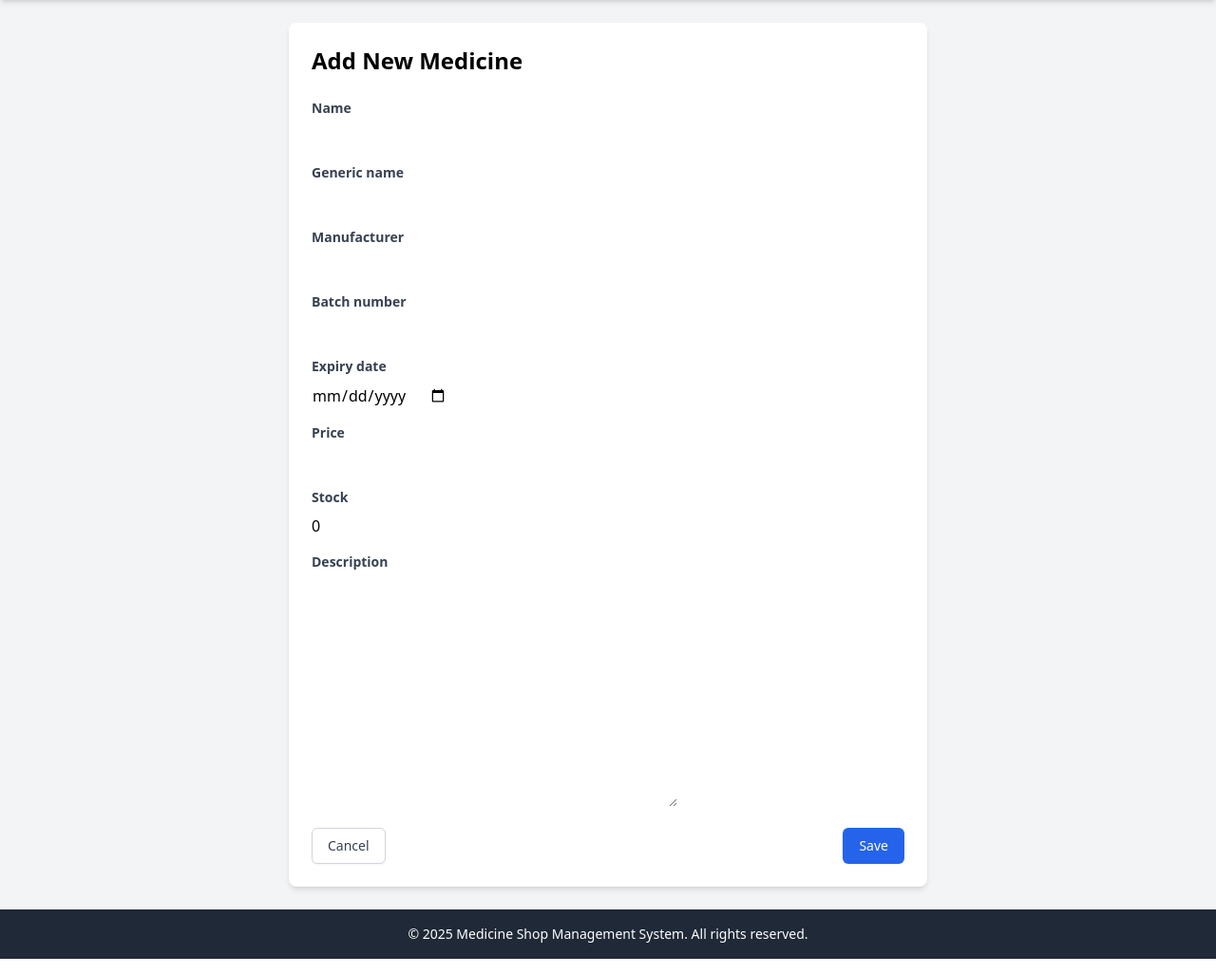
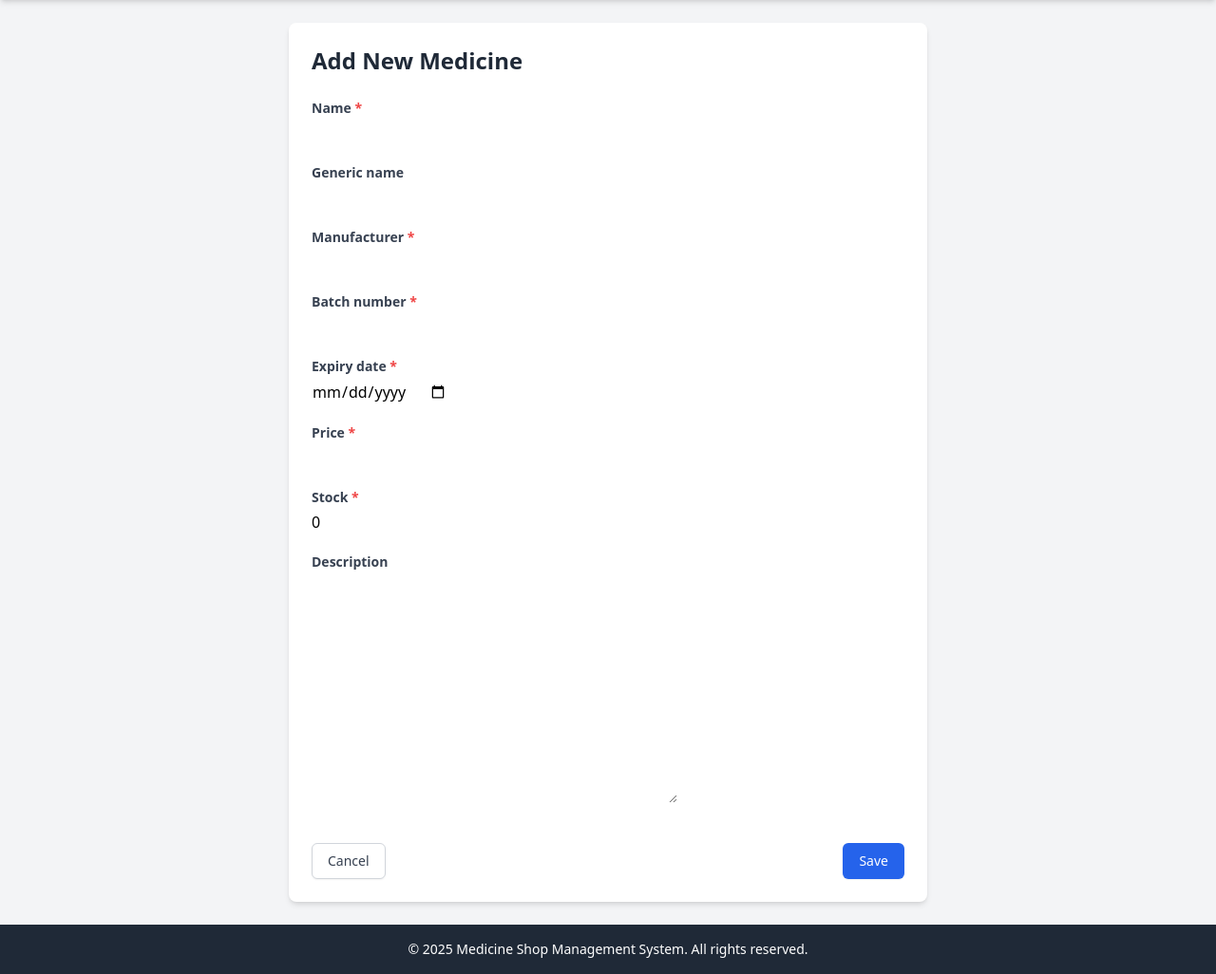
Before and after one commit to Tanvir-yzu/medicine_shop, a Django app: page /medicine/new/ in a window 1280 px wide. Shown: the part 60-1086 px from the top of the page at 95% size. Run offline with Django 5.2, Linux system fonts and the light colour scheme; the visitor is signed in with stand-in values (Sample User, id 1); some libraries are stand-ins or nearby versions.

Commit message:
feat(templates): add dark mode support to medicine form
- Implement dark mode styling for form elements and containers
- Add dark mode variants for text, backgrounds, and borders
- Include custom styling for form inputs to ensure dark mode compatibility
- Improve form layout and spacing for better readability

```diff
--- a/medicines/templates/medicines/medicine_form.html
+++ b/medicines/templates/medicines/medicine_form.html
@@ -3,41 +3,68 @@
 {% block title %}{{ title }}{% endblock %}
 
 {% block content %}
-<div class="max-w-2xl mx-auto bg-white p-6 rounded-lg shadow-md">
-    <h2 class="text-2xl font-bold mb-6">{{ title }}</h2>
+<div class="max-w-2xl mx-auto bg-white dark:bg-gray-800 p-6 rounded-lg shadow-md">
+  <h2 class="text-2xl font-bold mb-6 text-gray-800 dark:text-gray-100">{{ title }}</h2>
 
   {% if scanned_data %}
-        <div class="bg-blue-50 border-l-4 border-blue-500 text-blue-700 p-4 mb-6" role="alert">
+    <div class="bg-blue-50 dark:bg-blue-900/30 border-l-4 border-blue-500 text-blue-700 dark:text-blue-300 p-4 mb-6 rounded">
       <p class="font-bold">New Medicine Detected</p>
-            <p>The scanned code "{{ scanned_data }}" was not found. We've pre-filled the form with the data we could parse. Please review and complete the information.</p>
+      <p class="text-sm mt-1">
+        The scanned code <strong>{{ scanned_data }}</strong> was not found.
+        We pre-filled the form with the data we could parse. Please review and complete the information.
+      </p>
     </div>
   {% endif %}
 
-    <form method="post">
+  <form method="post" class="space-y-5">
     {% csrf_token %}
     {{ form.non_field_errors }}
-        <div class="space-y-4">
+
     {% for field in form %}
       <div>
-                    <label for="{{ field.id_for_label }}" class="block text-gray-700 text-sm font-bold mb-2">{{ field.label }}</label>
+        <label for="{{ field.id_for_label }}"
+               class="block text-gray-700 dark:text-gray-200 text-sm font-semibold mb-1">
+          {{ field.label }}
+          {% if field.field.required %}<span class="text-red-500">*</span>{% endif %}
+        </label>
+
+        {% if field.field.widget.input_type == 'select' %}
           {{ field }}
+        {% elif field.field.widget.input_type == 'textarea' %}
+          {{ field }}
+        {% else %}
+          {{ field }}
+        {% endif %}
+
         {% if field.errors %}
           <p class="text-red-500 text-xs mt-1">{{ field.errors.0 }}</p>
         {% endif %}
         {% if field.help_text %}
-                        <p class="text-gray-500 text-xs mt-1">{{ field.help_text }}</p>
+          <p class="text-gray-500 dark:text-gray-400 text-xs mt-1">{{ field.help_text }}</p>
         {% endif %}
       </div>
     {% endfor %}
-        </div>
-        <div class="flex items-center justify-between pt-4">
-            <a href="{% url 'medicine_list' %}" class="inline-flex items-center px-4 py-2 border border-gray-300 rounded-md shadow-sm text-sm font-medium text-gray-700 bg-white hover:bg-gray-50">
+
+    <div class="flex flex-col sm:flex-row sm:items-center sm:justify-between gap-3 pt-4">
+      <a href="{% url 'medicine_list' %}"
+         class="inline-flex justify-center items-center px-4 py-2 border border-gray-300 dark:border-gray-600 rounded-md shadow-sm text-sm font-medium text-gray-700 dark:text-gray-200 bg-white dark:bg-gray-700 hover:bg-gray-50 dark:hover:bg-gray-600 transition">
         Cancel
       </a>
-            <button type="submit" class="inline-flex items-center px-4 py-2 border border-transparent rounded-md shadow-sm text-sm font-medium text-white bg-blue-600 hover:bg-blue-700">
+      <button type="submit"
+              class="inline-flex justify-center items-center px-4 py-2 border border-transparent rounded-md shadow-sm text-sm font-medium text-white bg-blue-600 hover:bg-blue-700 focus:outline-none focus:ring-2 focus:ring-offset-2 focus:ring-blue-500 disabled:opacity-50 disabled:cursor-not-allowed transition">
         Save
       </button>
     </div>
   </form>
 </div>
+
+<style>
+  /* Tailwind-only tweaks when you do NOT have a custom CSS file */
+  input, select, textarea {
+    @apply w-full px-3 py-2 border border-gray-300 dark:border-gray-600 rounded-md bg-white dark:bg-gray-800 text-gray-900 dark:text-gray-100 focus:ring-2 focus:ring-blue-500 focus:border-blue-500;
+  }
+  select[multiple] {
+    @apply h-auto;
+  }
+</style>
 {% endblock %}
```
Lines whose indentation alone changed are shown as unchanged.
